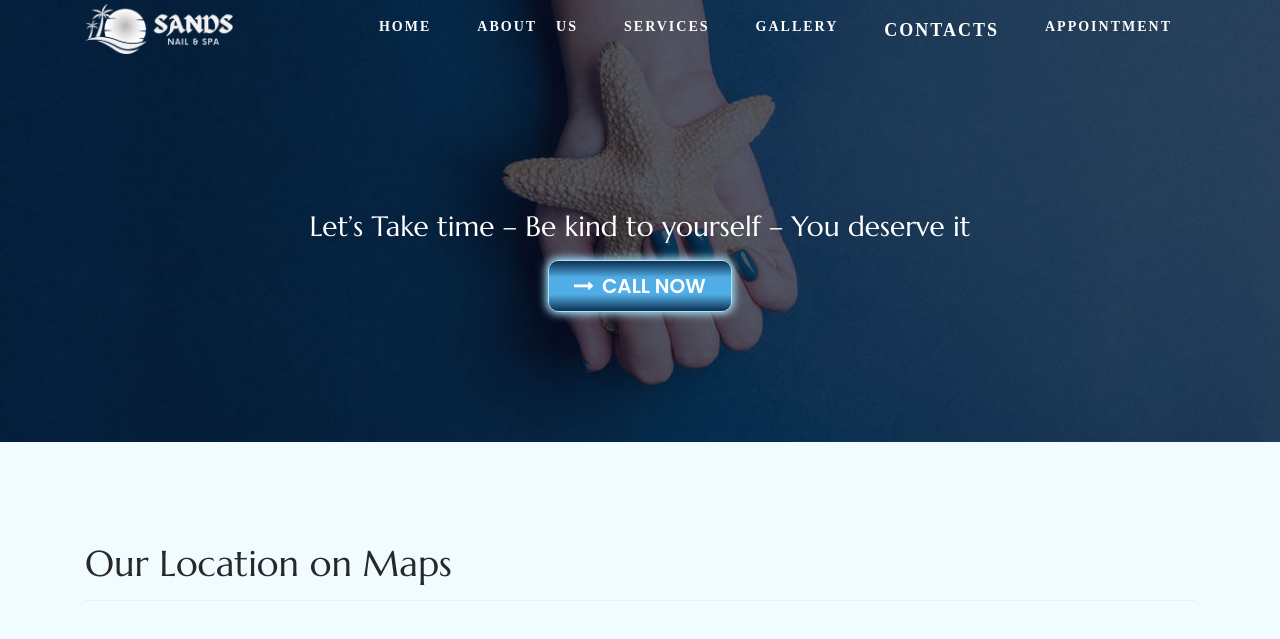
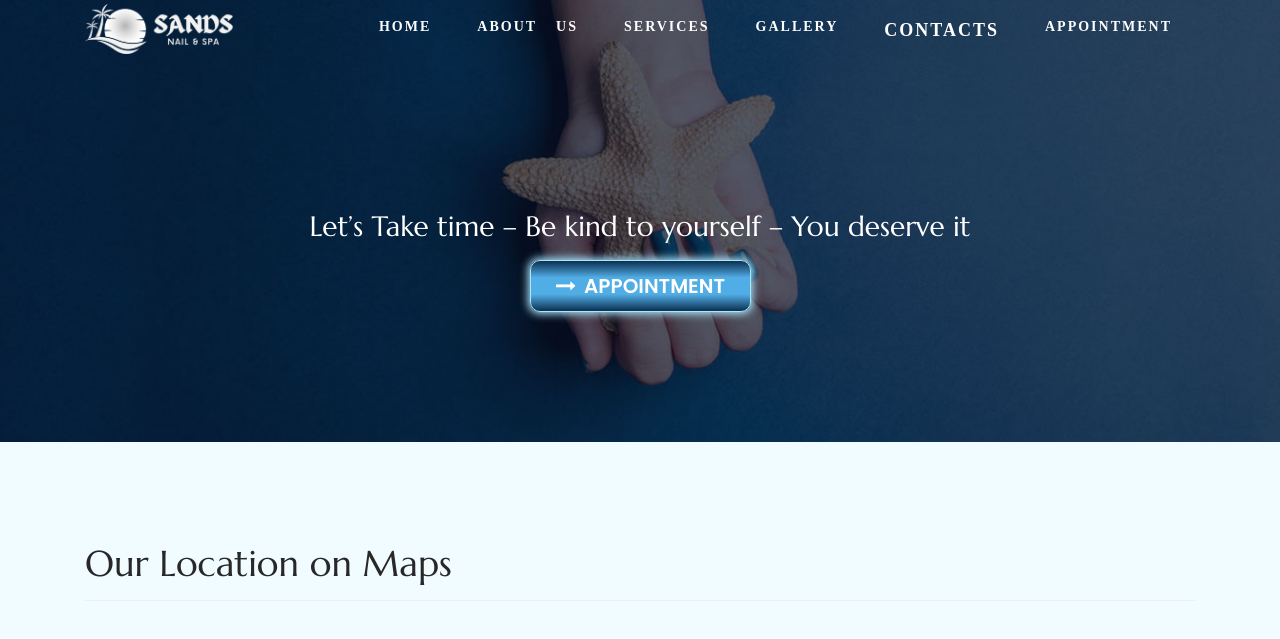
Before and after one commit to KhoaTran0456/sandsnailspa, a plain HTML site: page contact.html in a window 1280 px wide. Shown: the top 639 px of the page. Drawn offline with Linux system fonts and the light colour scheme; a web font is replaced by a local one.

Commit message:
A20230714-05

```diff
--- a/contact.html
+++ b/contact.html
@@ -100,9 +100,9 @@
               <div class="text-content text-banner-01">
                 <h3 class="text-white text-center padding-booking mb-3">Let’s Take time – Be kind to yourself – You deserve it</h3>
                 <a target="_blank"
-                   href="tel:+12153552099"
+                   href="https://www.lldtek.com/salon/appt/NjAyMTh8c2FuZHMyMTh8UEFfMDg4NjB8MTY5ODUyMzAzNjQ0ZjQwNTAyOTlkNGRmYWQ1OTM5ZTc="
                    class="filled-button online-booking-btn hvr-wobble-horizontal">
-                  <span><i class="fa fa-long-arrow-right mr-2"></i></span>Call Now</a>
+                  <span><i class="fa fa-long-arrow-right mr-2"></i></span>Appointment</a>
               </div>
           </div>
           </div>
```
Also changed, not shown: about.html (+1 -1 lines), gallery.html (+2 -2 lines), services.html (+2 -2 lines).
